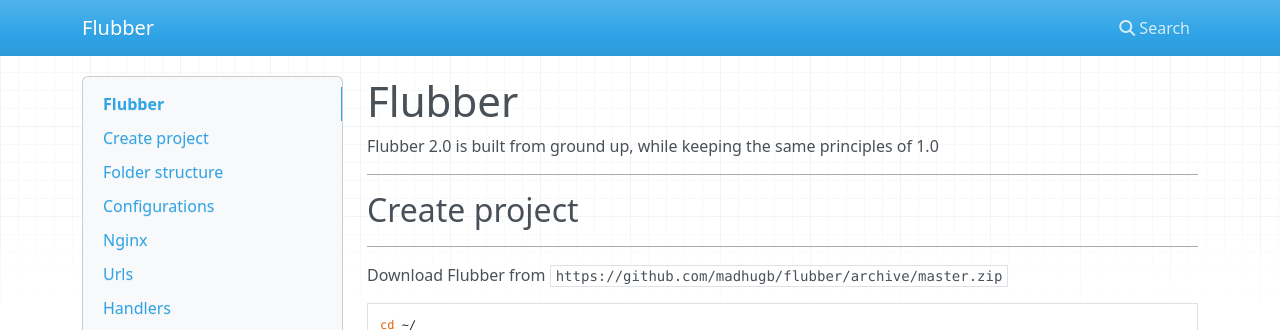
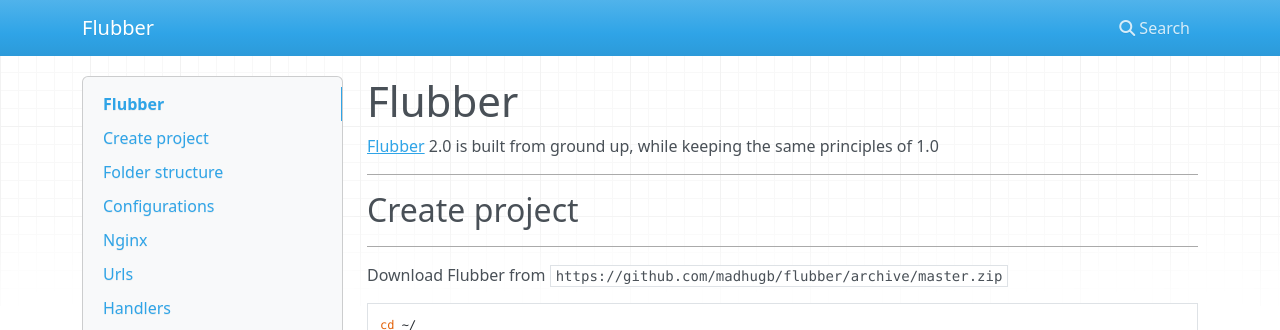
Before and after one commit to madhugb/flubber-site, an MkDocs documentation site: the page built from docs/index.md, in a window 1280 px wide and 900 px high. Shown: the top 330 px of the window. Built offline with MkDocs 1.6.1, drawn with Linux system fonts in a browser that asks for light colours; nearby versions of some CDN libraries; old or Windows-style settings are respelled for this version of MkDocs; part of the change alters nothing that is shown.

```diff
--- a/docs/index.md
+++ b/docs/index.md
@@ -1,6 +1,7 @@
 #Flubber
 
-Flubber 2.0 is built from ground up, while keeping the same principles of 1.0
+[Flubber](https://github.com/madhugb/flubber) 2.0 is built from ground up, while keeping the same principles of 1.0
+
 
 ------
 ##Create project
```
